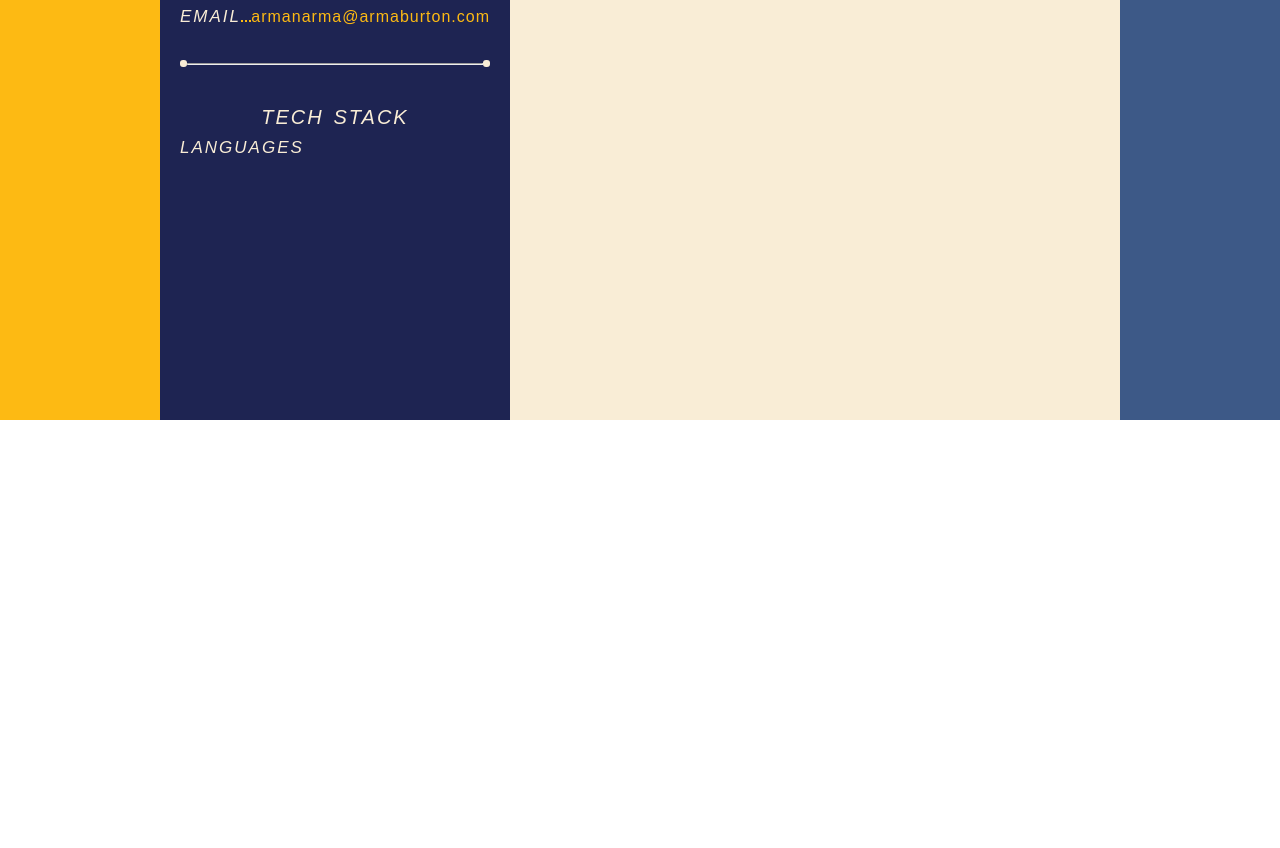
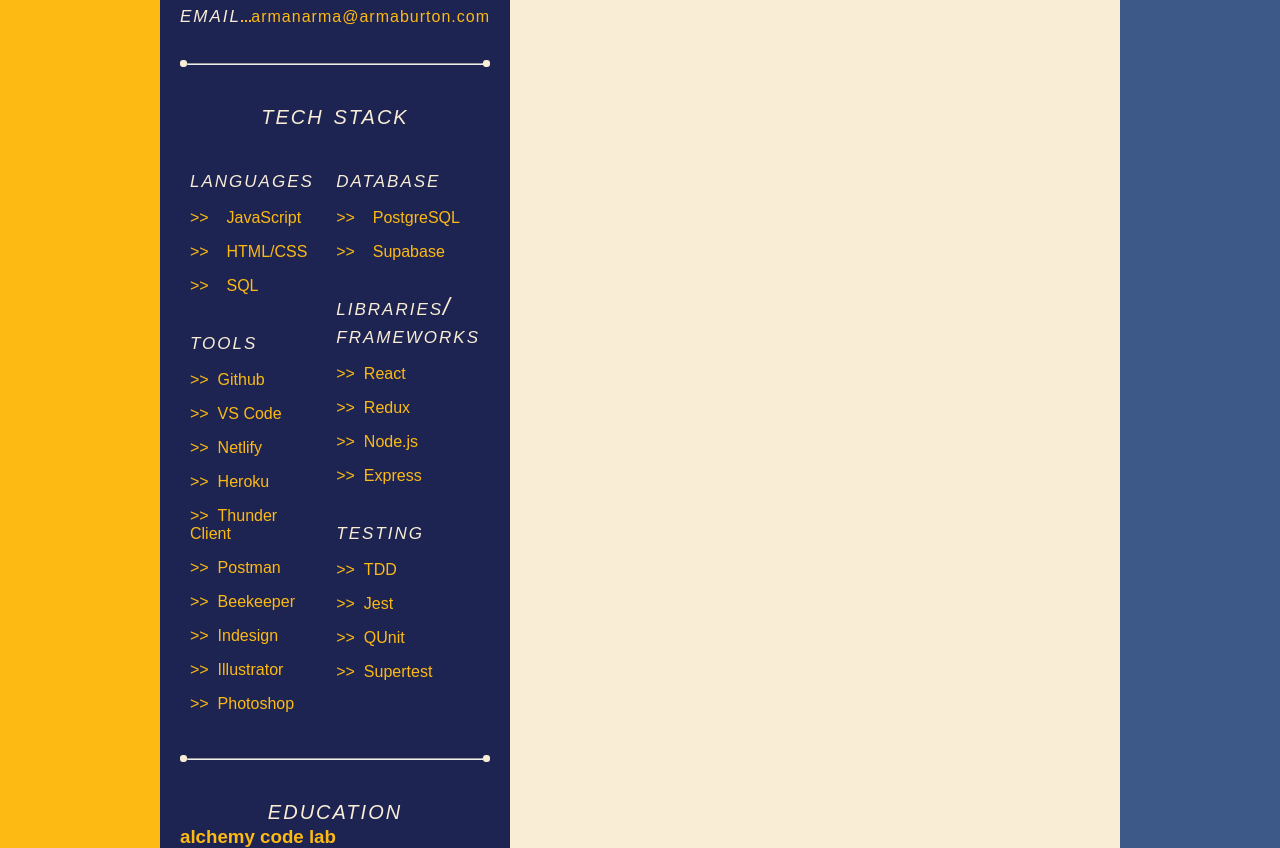
Before and after one commit to armaBurton/2022-portfolio-update, a React app: page / in a window 1280 px wide. Shown: the part 380-1228 px from the top of the page. Before the commit the page ends 800 px from the top, so only its background shows below. Built offline with nearby package versions, Linux system fonts and the light colour scheme; a web font is replaced by a local one.

Commit message:
need to commit more often, left column tech stack has been added, moving on to education

```diff
--- a/src/components/LeftSection/Divider/Divider.css
+++ b/src/components/LeftSection/Divider/Divider.css
@@ -17,6 +17,6 @@
   display: flex;
   flex-direction: column;
   justify-content: center;
-  height: 5px;
+  height: 7px;
   width: 100%;
 }
--- /dev/null
+++ b/src/components/LeftSection/Education/Education.jsx
@@ -0,0 +1,7 @@
+export default function Education() {
+  return (
+    <>
+      <h3>alchemy code lab</h3>
+    </>
+  );
+}
--- a/src/components/LeftSection/LeftSection.css
+++ b/src/components/LeftSection/LeftSection.css
@@ -44,7 +44,7 @@
   margin-bottom: 0.75rem;
 }
 
-.contactMethod {
+.lightSmallCapsItalic {
   font-weight: 100;
   font-size: 1.5rem;
   font-style: italic;
@@ -76,3 +76,27 @@
   font-size: 1rem;
   letter-spacing: 0.063rem;
 }
+
+.stackContainer {
+  display: flex;
+  justify-content: space-between;
+}
+
+.column {
+  margin-top: 1.5rem;
+  padding: 10px;
+}
+
+ul {
+  list-style-position: inside;
+  /* margin-bottom: 2rem; */
+}
+
+li {
+  margin-top: 1rem;
+  list-style-type: '>> ';
+}
+
+.spacer {
+  margin-top: 2rem;
+}
--- a/src/components/LeftSection/LeftSection.jsx
+++ b/src/components/LeftSection/LeftSection.jsx
@@ -1,6 +1,8 @@
 import styles from './LeftSection.css';
 import Divider from './Divider/Divider';
 import LeftStack from './LeftStack/LeftStack';
+import RightStack from './RightStack/RightStack';
+import Education from './Education/Education';
 
 export default function leftSection() {
   return (
@@ -9,17 +11,17 @@
       <h3 className={styles.title}>software engineer</h3>
       <div className={styles.listContainer}>
         <div className={styles.contactLinkRow}>
-          <p className={styles.contactMethod}>github</p>
+          <p className={styles.lightSmallCapsItalic}>github</p>
           <div className={styles.leaderDots}></div>
           <p className={styles.contactLink}>/armaBurton</p>
         </div>
         <div className={styles.contactLinkRow}>
-          <p className={styles.contactMethod}>linkedin</p>
+          <p className={styles.lightSmallCapsItalic}>linkedin</p>
           <div className={styles.leaderDots}></div>
           <p className={styles.contactLink1}>/arma-burton</p>
         </div>
         <div className={styles.contactLinkRow}>
-          <p className={styles.contactMethod}>email</p>
+          <p className={styles.lightSmallCapsItalic}>email</p>
           <div className={styles.leaderDots}></div>
           <p className={styles.contactLink}>armanarma@armaburton.com</p>
         </div>
@@ -29,9 +31,14 @@
         <h3 className={styles.title}>tech stack</h3>
         <div className={styles.stackContainer}>
           <LeftStack />
-          <div className={styles.leftStack}></div>
-          <div className={styles.rightStack}></div>
+          <RightStack />
+          {/* <div className={styles.leftStack}></div> */}
         </div>
+
+        <Divider />
+
+        <div className={styles.title}>education</div>
+        <Education />
       </div>
     </section>
   );
--- a/src/components/LeftSection/LeftStack/LeftStack.jsx
+++ b/src/components/LeftSection/LeftStack/LeftStack.jsx
@@ -1,10 +1,25 @@
-import { tools, languages } from './languages';
+import { tools, languages } from '../languages';
 import styles from '../LeftSection.css';
 
 export default function LeftStack() {
   return (
-    <>
-      <h3 className={styles.contactMethod}>languages</h3>
-    </>
+    <div className={styles.column}>
+      <div>
+        <h3 className={styles.lightSmallCapsItalic}>languages</h3>
+        <ul role="list">
+          {languages.map((lang) => {
+            return <li>&nbsp;&nbsp;&nbsp;{lang}</li>;
+          })}
+        </ul>
+      </div>
+      <div className={styles.spacer}>
+        <h3 className={styles.lightSmallCapsItalic}>tools</h3>
+        <ul role="list">
+          {tools.map((tool) => {
+            return <li>&nbsp;{tool}</li>;
+          })}
+        </ul>
+      </div>
+    </div>
   );
 }
--- /dev/null
+++ b/src/components/LeftSection/RightStack/RightStack.jsx
@@ -0,0 +1,37 @@
+import { database, libraries, testing } from '../languages';
+import styles from '../LeftSection.css';
+
+export default function RightStack() {
+  return (
+    <div className={styles.column}>
+      <div>
+        <h3 className={styles.lightSmallCapsItalic}>database</h3>
+        <ul role="list">
+          {database.map((data) => {
+            return <li>&nbsp;&nbsp;&nbsp;{data}</li>;
+          })}
+        </ul>
+      </div>
+      <div className={styles.spacer}>
+        <h3 className={styles.lightSmallCapsItalic}>
+          libraries/
+          <br />
+          frameworks
+        </h3>
+        <ul role="list">
+          {libraries.map((lib) => {
+            return <li>&nbsp;{lib}</li>;
+          })}
+        </ul>
+      </div>
+      <div className={styles.spacer}>
+        <h3 className={styles.lightSmallCapsItalic}>testing</h3>
+        <ul role="list">
+          {testing.map((tests) => {
+            return <li>&nbsp;{tests}</li>;
+          })}
+        </ul>
+      </div>
+    </div>
+  );
+}
--- a/src/components/LeftSection/LeftStack/languages.js
+++ b/src/components/LeftSection/languages.js
@@ -11,3 +11,6 @@
   'Illustrator',
   'Photoshop',
 ];
+export const database = ['PostgreSQL', 'Supabase'];
+export const libraries = ['React', 'Redux', 'Node.js', 'Express'];
+export const testing = ['TDD', 'Jest', 'QUnit', 'Supertest'];
```
Also changed, not shown: src/components/LeftSection/Education/Education.css (added).
